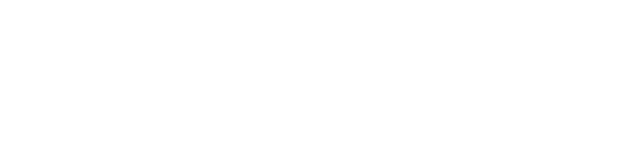
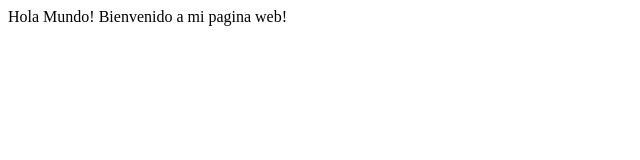
Before and after one commit to DavidOrtegaE/pruebaLabCompu2, a plain HTML site: page index.html in a window 1280 px wide. Shown: the whole page, without its empty margins (0-640 px from the left). Drawn offline with Linux system fonts and the light colour scheme.

Commit message:
Update index.html
Se agrego un cambio

```diff
--- a/index.html
+++ b/index.html
@@ -8,5 +8,7 @@
     <meta name="viewport" content="width=device-width, initial-scale=1.0">
 </head>
 <body>
+ Hola Mundo!
+    Bienvenido a mi pagina web!
 </body>
 </html>
```
